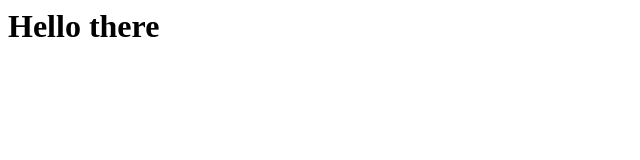
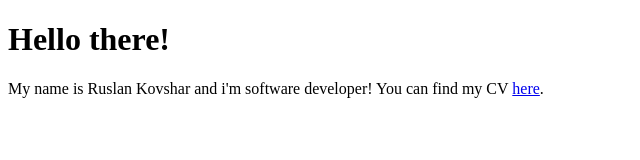
Before and after one commit to RuslanKovshar/RuslanKovshar.github.io, a plain HTML site: page index.html in a window 1280 px wide. Shown: the whole page, without its empty margins (0-640 px from the left). Drawn offline with Linux system fonts and the light colour scheme.

Commit message:
Updated index.html

```diff
--- a/index.html
+++ b/index.html
@@ -1,10 +1,12 @@
+<!DOCTYPE html>
 <html>
-  <head>
-    <title>Ruslan Kovshar</title>
-  </head>
+<head>
+	<title>Ruslan Kovshar</title>
+</head>
 <body>
-<h1>Hello there</h1>
+	<h1>Hello there!</h1>
+	My name is Ruslan Kovshar and i'm software developer!
+You can find my CV <a href="https://github.com/RuslanKovshar/RuslanKovshar.github.io/blob/master/ruslan_kovshar_cv.docx?raw=true">here</a>.
 
 </body>
-
 </html>
```
